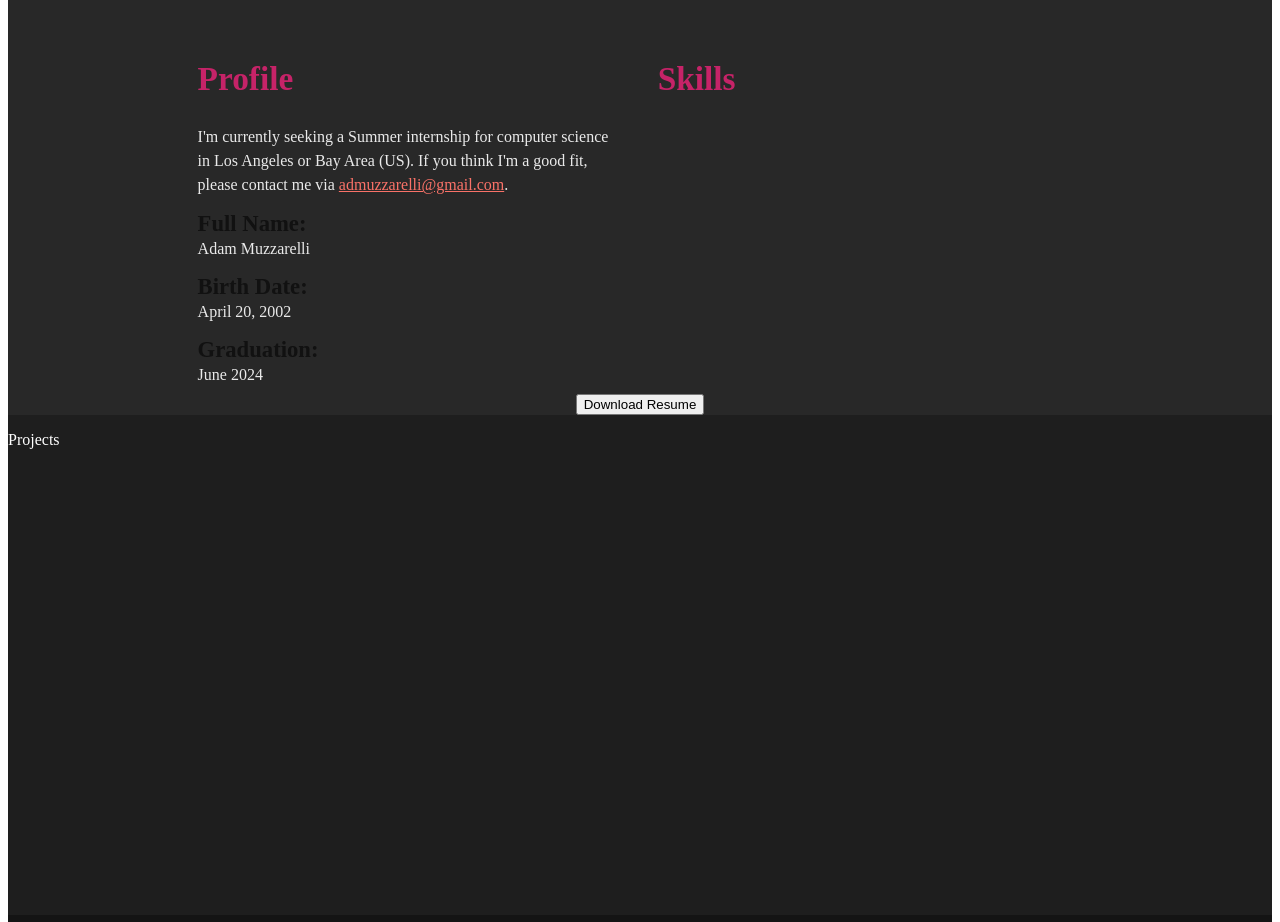
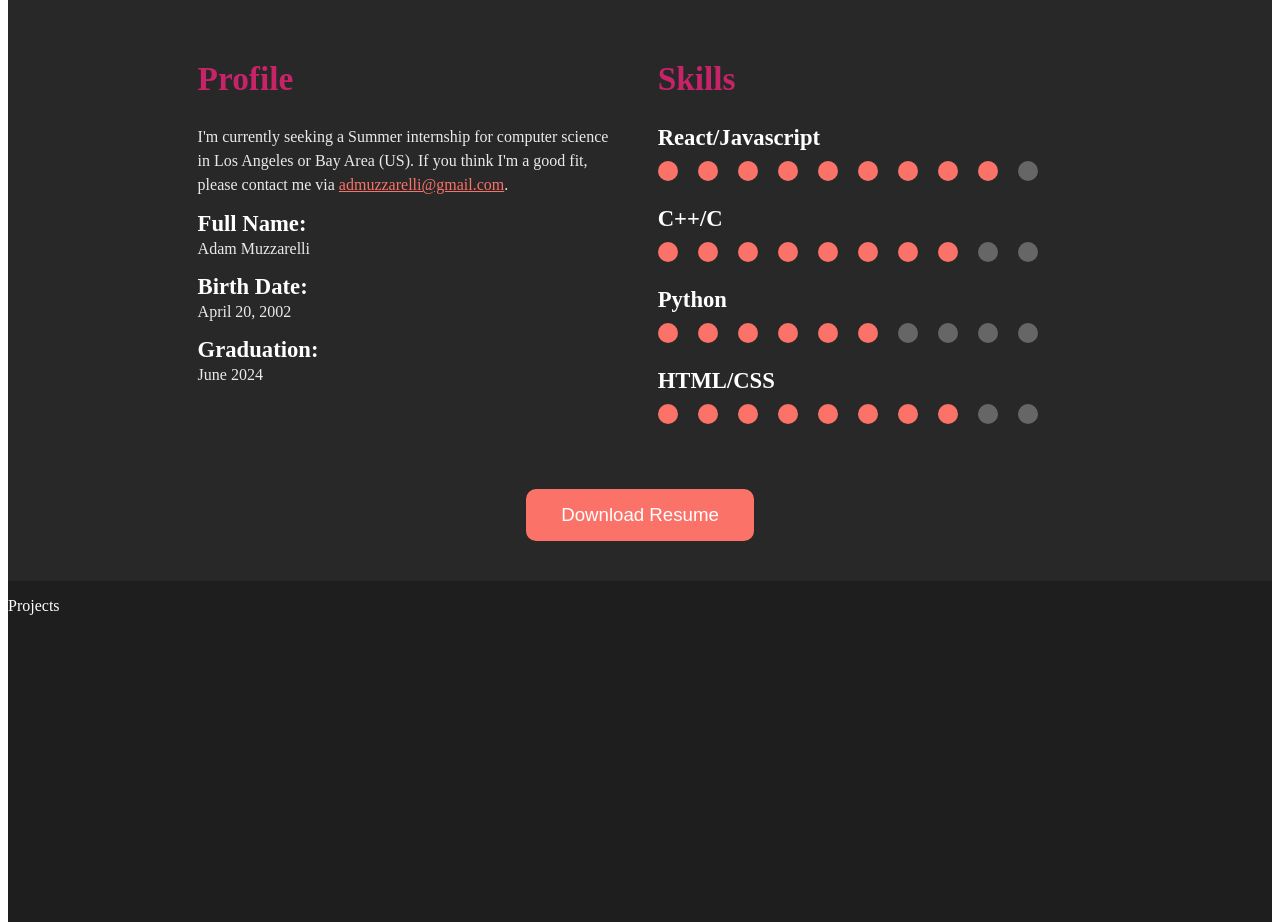
Before and after one commit to AdamMuzz/Personal-Site, a JavaScript app: page / in a window 1280 px wide. Shown: the part 1364-2286 px from the top of the page. Built offline with nearby package versions, Linux system fonts and the light colour scheme; the HTML template or start-up script is replaced by a standard one.

Commit message:
added skills to about section

```diff
--- a/src/About.js
+++ b/src/About.js
@@ -47,13 +47,39 @@ function AboutSection() {
 
 				<div className='ps-wrapper'>
 					<h2 className='subheader'>Skills</h2>
+
+					<p className='subheader2'>React/Javascript</p>
+					<SkillBar size={9}/>
+
+					<p className='subheader2'>C++/C</p>
+					<SkillBar size={8}/>
+
+					<p className='subheader2'>Python</p>
+					<SkillBar size={6}/>
+
+					<p className='subheader2'>HTML/CSS</p>
+					<SkillBar size={8}/>
 				</div>
 			</div>
 
-			<button>Download Resume</button>
+			<button id='resume-btn'>Download Resume</button>
 
 		</div>
 	);
 }
 
+function SkillBar(props) {
+	return (
+		<div className='skill'>
+			{[...Array(props.size)].map((value, index) => (
+				<div className='circle' key={index} />
+			))}
+
+			{[...Array(10 - props.size)].map((value, index) => (
+				<div className='circle empty' key={index*10} />
+			))}
+		</div>
+	);
+}
+
 export default AboutSection;
--- a/src/styles/About.css
+++ b/src/styles/About.css
@@ -33,9 +33,39 @@
 	font-size: 25pt;
 }
 .subheader2 {
-	color: #111;
+	color: #fff;
 	font-size: 17pt;
 	font-weight: bold;
 	margin-top: 10pt;
 	margin-bottom: 0;
 }
+
+.skill {
+	margin-top: 10px;
+	margin-bottom: 25px;
+	display: flex;
+}
+.circle {
+	width: 20px;
+	height: 20px;
+	border-radius: 50%;
+	margin-right: 20px;
+	background-color: #FA7268;
+}
+.empty {
+	background-color: #666;
+}
+
+#resume-btn {
+	border: none;
+	border-radius: 10px;
+	padding: 15px 35px;
+	margin: 40px;
+	background-color: #FA7268;
+	color: white;
+	font-size: 14pt;
+	transition: background-color .25s;
+}
+#resume-btn:hover {
+	background-color: #DB544B;
+}
```
